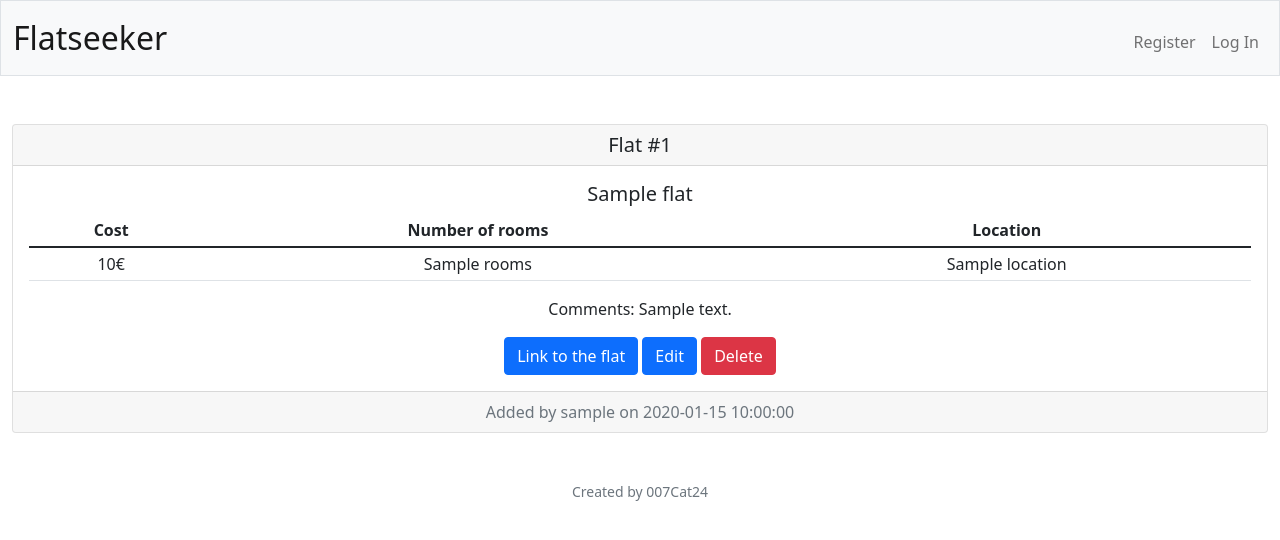
After one commit to 007Cat24/flatseeker, a Flask app: template templates/flat.html in a window 1280 px wide. The commit adds this page. Shown: the top 540 px of the page. Run offline with Flask 3, Linux system fonts and the light colour scheme; the template is opened without the code that fills it: most values are stand-ins (such as "Sample title", 1, 10 or a date in 2020); some libraries are stand-ins or nearby versions.

Commit message:
refined flat overview

```diff
--- a/app.py
+++ b/app.py
@@ -219,9 +219,12 @@ def viewflat():
     """Show individual flat"""
     flat_id = request.args.get('id')
     if flat_id:
-        flats = db.execute("SELECT * FROM flats WHERE id = ?", flat_id)
-        if len(flats) == 1:
-            return flats
+        flat = db.execute("SELECT * FROM flats WHERE id = ?", flat_id)
+        if len(flat) == 1:
+            flat = flat[0]
+            rows = db.execute("SELECT username FROM users WHERE id = ?", flat["added_by"])
+            flat["username"] = rows[0]["username"]
+            return render_template("flat.html", flat=flat)
         else:
             return apology("Flat not found")
     else:
--- /dev/null
+++ b/templates/flat.html
@@ -0,0 +1,41 @@
+{% extends "layout.html" %}
+
+{% block title %}
+    Flat #{{ flat.id }}
+{% endblock %}
+
+{% block main %}
+<div class="card">
+    <h5 class="card-header">Flat #{{ flat.id }}</h5>
+    <div class="card-body">
+      <h5 class="card-title">{{ flat.title }}</h5>
+      <table class="table table-sm table-hover">
+        <thead class="thead-dark">
+            <tr>
+                <th>Cost</th>
+                <th>Number of rooms</th>
+                {% if flat.location %}
+                <th>Location</th>
+                {% endif %}
+            </tr>
+        </thead>
+        <tbody>
+            <tr>
+                <td>{{ flat.price }}€</td>
+                <td>{{ flat.rooms }}</td>
+                {% if flat.location %}
+                <td>{{ flat.location }}</td>
+                {% endif %}
+            </tr>
+        </tbody>
+    </table>
+    <p class="card-text">Comments: {{ flat.comments }}</p>
+      <a href="{{ flat.link }}" class="btn btn-primary">Link to the flat</a>
+      <a href="/edit?q={{ flat.id }}" class="btn btn-primary">Edit</a>
+      <a href="#" class="btn btn-danger">Delete</a>
+    </div>
+    <div class="card-footer text-muted">
+       Added by {{ flat.username }} on {{ flat.timestamp }}
+      </div>
+  </div>
+{% endblock %}
--- a/templates/layout.html
+++ b/templates/layout.html
@@ -37,7 +37,7 @@
                             <li class="nav-item"><a class="nav-link" href="/friends">View friends</a></li>
                         </ul>
                         <ul class="navbar-nav ms-auto mt-2">
-                            <li class="nav-item"><p>Logged in as {{session["username"]}} </p></li>
+                            <li class="nav-item"><p class="navbar-text">Logged in as {{session["username"]}} </p></li>
                             <li class="nav-item"><a class="nav-link" href="/changepwd">Change password</a></li>
                             <li class="nav-item"><a class="nav-link" href="/logout">Log Out</a></li>
                         </ul>
```
